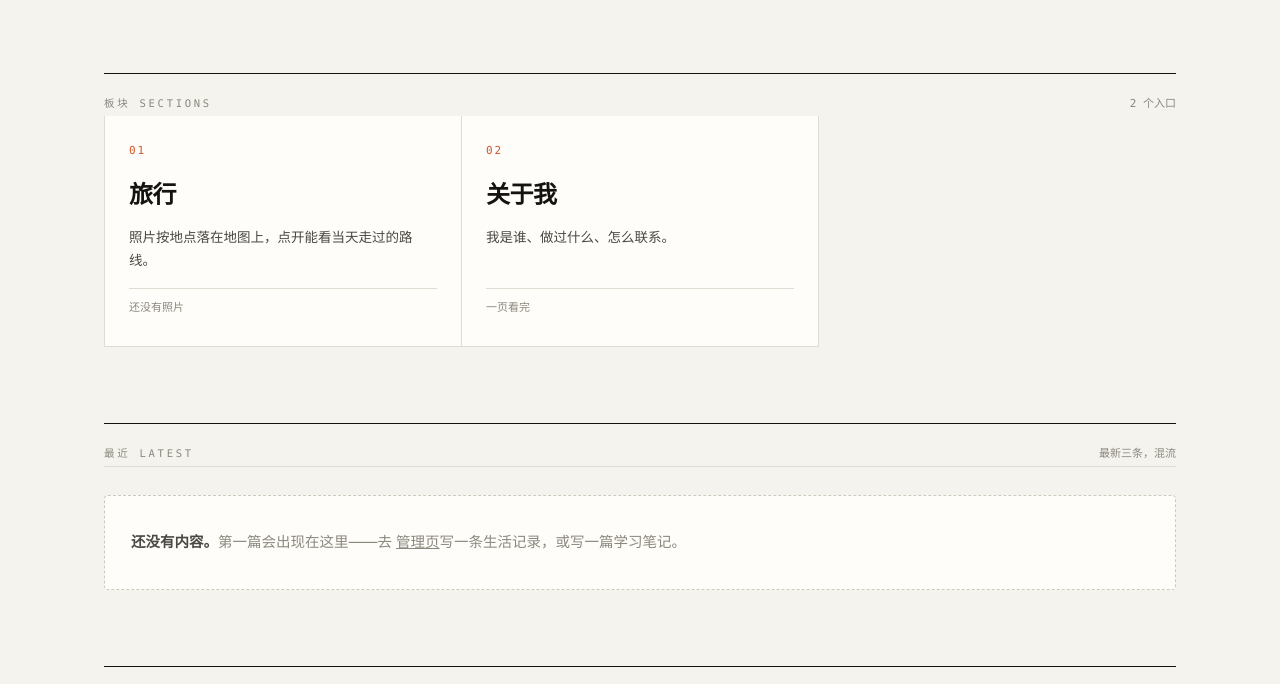
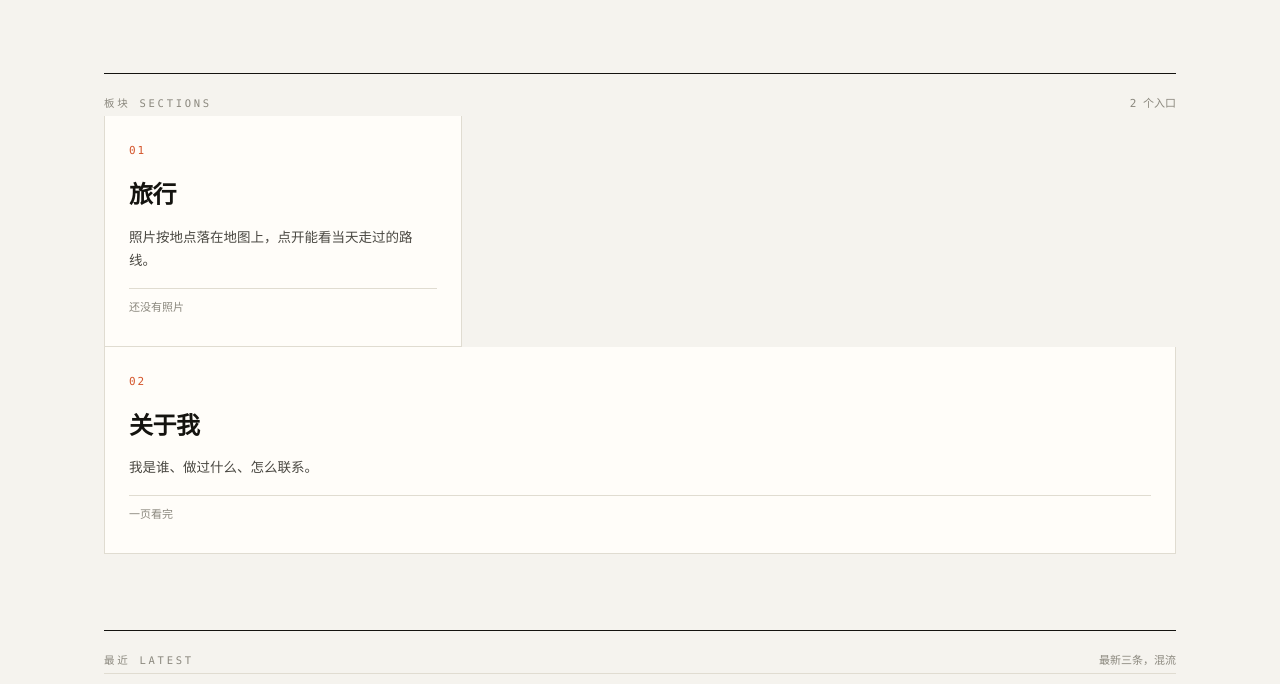
Before and after one commit to 041206hcy/my-portfolio, a website: page public/index.html in a window 1280 px wide. Shown: the part 679-1363 px from the top of the page. Drawn offline with Linux system fonts and the light colour scheme; no server answers.

Commit message:
fix(batch1): 漂亮地址 /p/<id> 现在能取到文章（从路径里取 id）；末尾入口块占满整行

```diff
--- a/public/b.css
+++ b/public/b.css
@@ -64,6 +64,9 @@ img{max-width:100%;height:auto;display:block}
 .cell{border-right:1px solid var(--line);border-bottom:1px solid var(--line);background:var(--panel);
       padding:26px 24px 28px;text-decoration:none;display:flex;flex-direction:column;gap:0}
 .cell:hover .cell__t{color:var(--accent)}
+/* 入口数不是 3 的整数倍时，最后一个占满整行，免得末尾留个空格子 */
+.cell--wide{grid-column:1 / -1}
+.cell--wide .cell__d{max-width:62ch}
 .cell__no{font-family:var(--mono);font-size:11px;color:var(--accent);letter-spacing:.18em}
 .cell__t{font-size:24px;letter-spacing:-.02em;margin:13px 0 0;font-weight:700;transition:color .15s}
 .cell__d{margin:10px 0 0;font-size:13.5px;color:var(--ink-2);flex:1}
```
